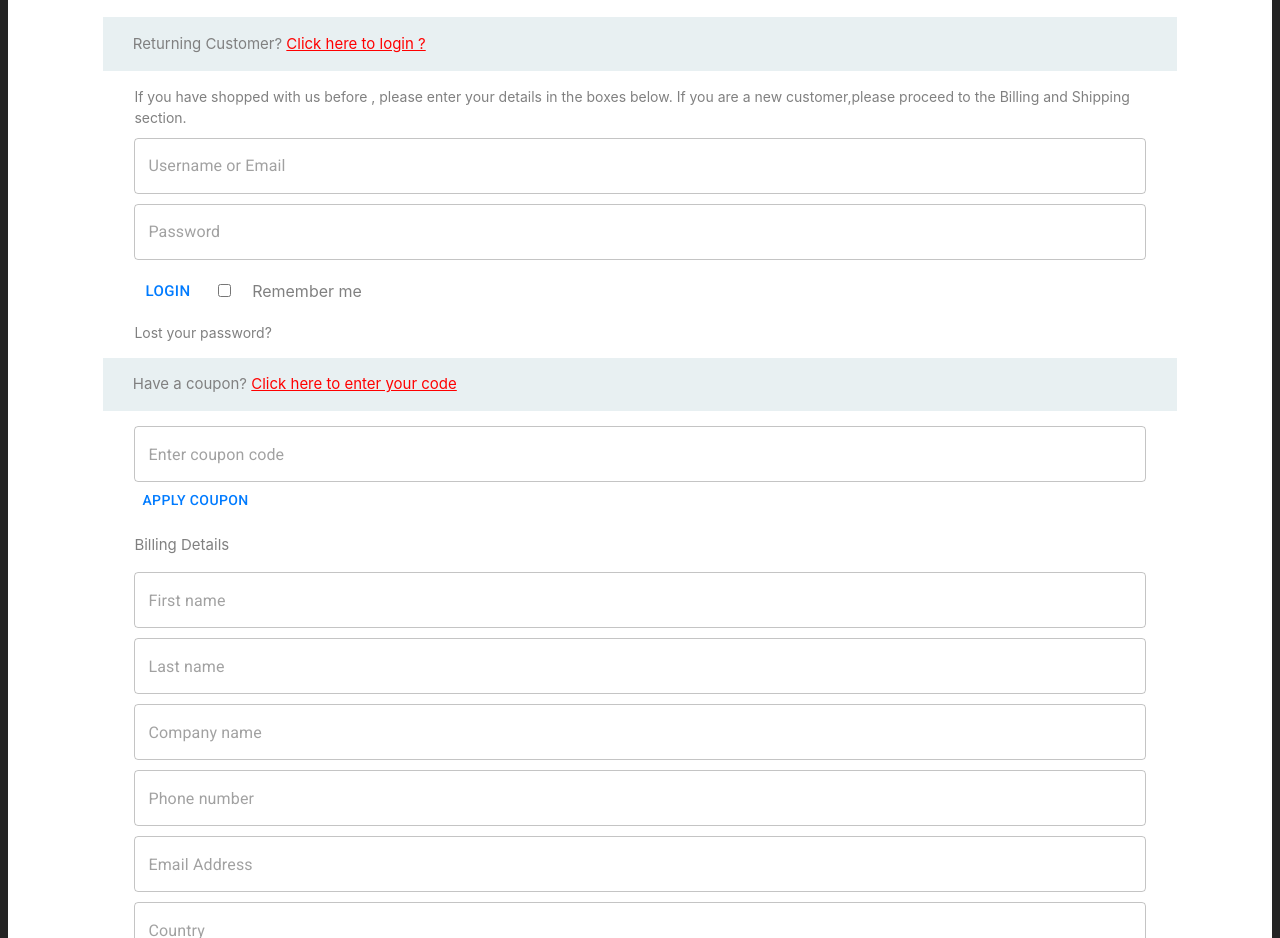
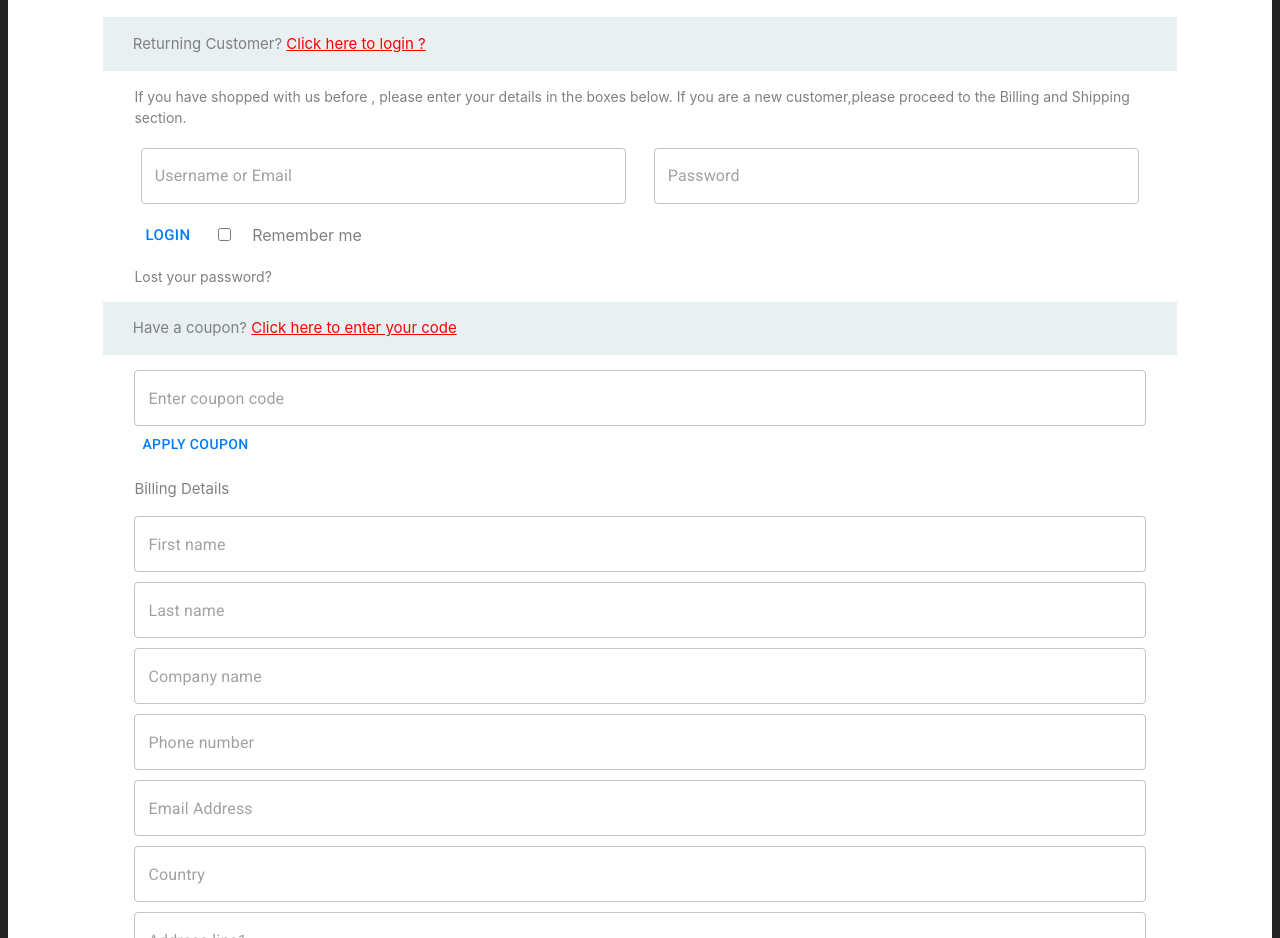
Before and after one commit to BridgetKas/ShoeStore, a React (Vite) app: page /shop in a window 1280 px wide. Shown: the part 3560-4498 px from the top of the page. Built offline with nearby package versions, Linux system fonts and the light colour scheme.

Commit message:
Added Checkout  Page

```diff
--- a/src/pages/checkout/checkout.jsx
+++ b/src/pages/checkout/checkout.jsx
@@ -13,11 +13,13 @@ function CheckoutComp() {
         If you have shopped with us before , please enter your details in the boxes below.
         If you are a new customer,please proceed to the Billing and Shipping section.
       </p>
-      <div className={styles.inputContainer}>
-        <Input placeholder="Username or Email" required ={true} fullWidth/>
-      </div>
-      <div className={styles.inputContainer}>
-        <Input placeholder="Password" required ={true} fullWidth/>
+      <div className={styles.maininputContainer}>
+        <div className={styles.inputContainer}>
+          <Input placeholder="Username or Email" required ={true} fullWidth/>
+        </div>
+        <div className={styles.inputContainer}>
+          <Input placeholder="Password" required ={true} fullWidth/>
+        </div>
       </div>
       <div className={styles.checkContainer}>
         <ButtonComp btnTitle="LOGIN" size="large"/>
--- a/src/pages/checkout/checkout.module.css
+++ b/src/pages/checkout/checkout.module.css
@@ -115,3 +115,18 @@
     align-items: center;
     justify-content:space-between;
 }
+
+
+@media (min-width:768px) {
+    .maininputContainer {
+        display:flex;
+        align-items: center;
+        width:80%;
+        margin:0 auto;
+        gap:15px;
+    }
+
+    .inputContainer {
+        width:48%;
+    }
+}
```
